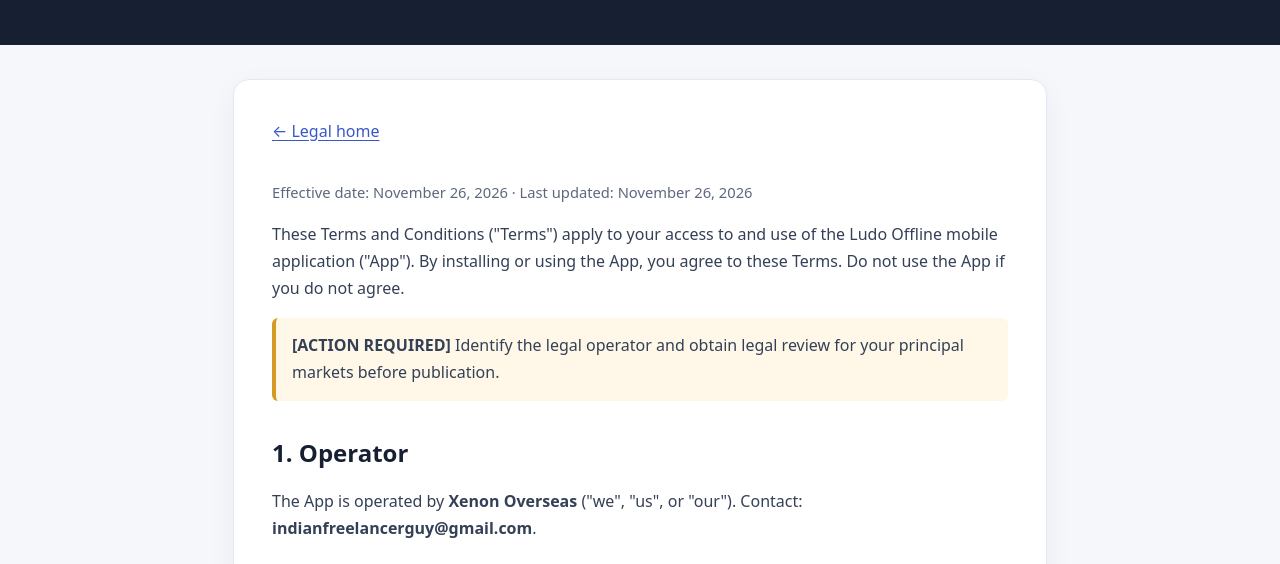
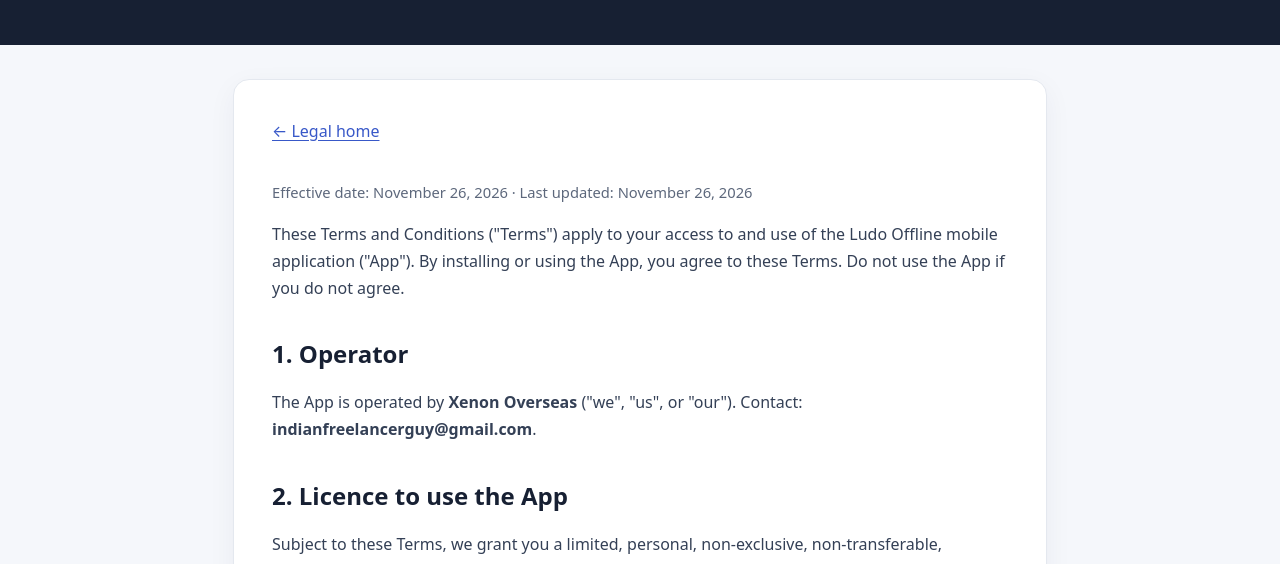
Before and after one commit to salmanalihere/ludo-offline-legal, a plain HTML site: page terms-and-conditions.html in a window 1280 px wide. Shown: the part 189-753 px from the top of the page. Drawn offline with Linux system fonts and the light colour scheme.

Commit message:
Remove publication action-required notice from terms

```diff
--- a/terms-and-conditions.html
+++ b/terms-and-conditions.html
@@ -13,8 +13,6 @@
 <a class="back" href="index.html">← Legal home</a>
 <p class="updated">Effective date: November 26, 2026 · Last updated: November 26, 2026</p>
 <p>These Terms and Conditions ("Terms") apply to your access to and use of the Ludo Offline mobile application ("App"). By installing or using the App, you agree to these Terms. Do not use the App if you do not agree.</p>
-<p class="notice"><strong>[ACTION REQUIRED]</strong> Identify the legal operator and obtain legal review for your principal markets before publication.</p>
-
 <h2>1. Operator</h2>
 <p>The App is operated by <strong>Xenon Overseas</strong> ("we", "us", or "our"). Contact: <strong>indianfreelancerguy@gmail.com</strong>.</p>
 
```
